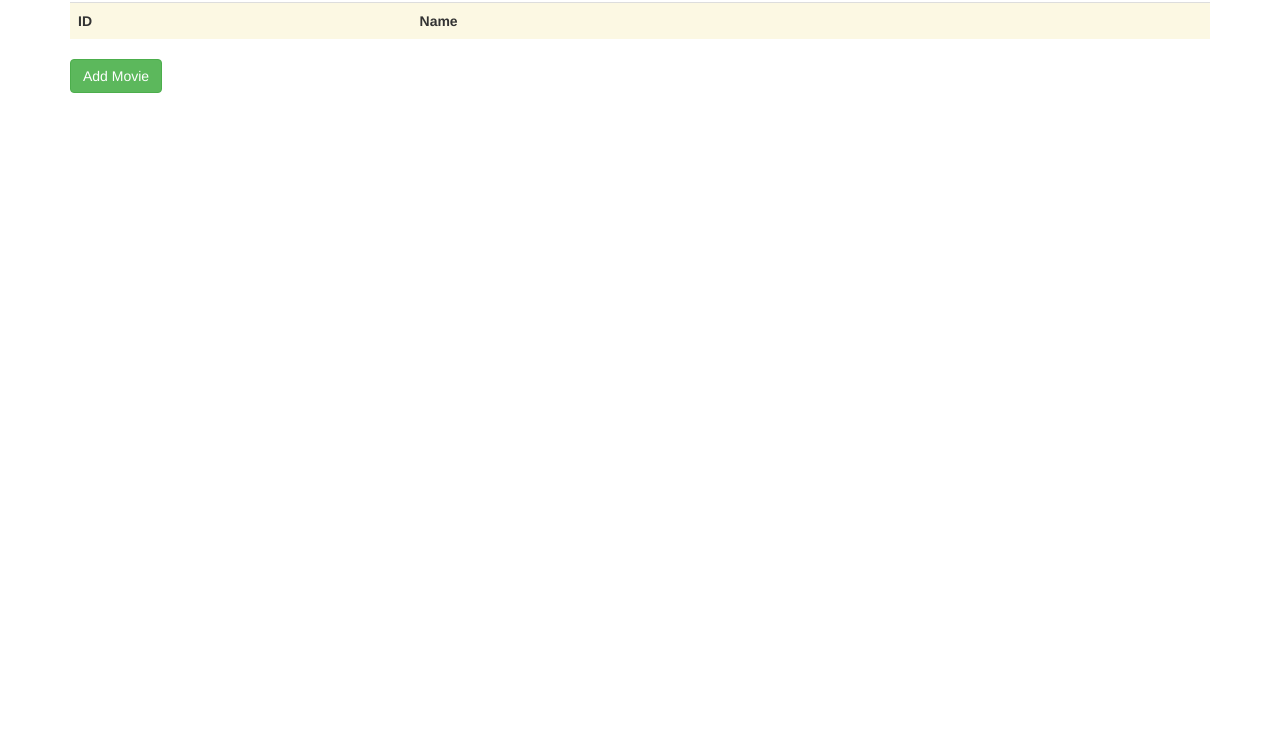
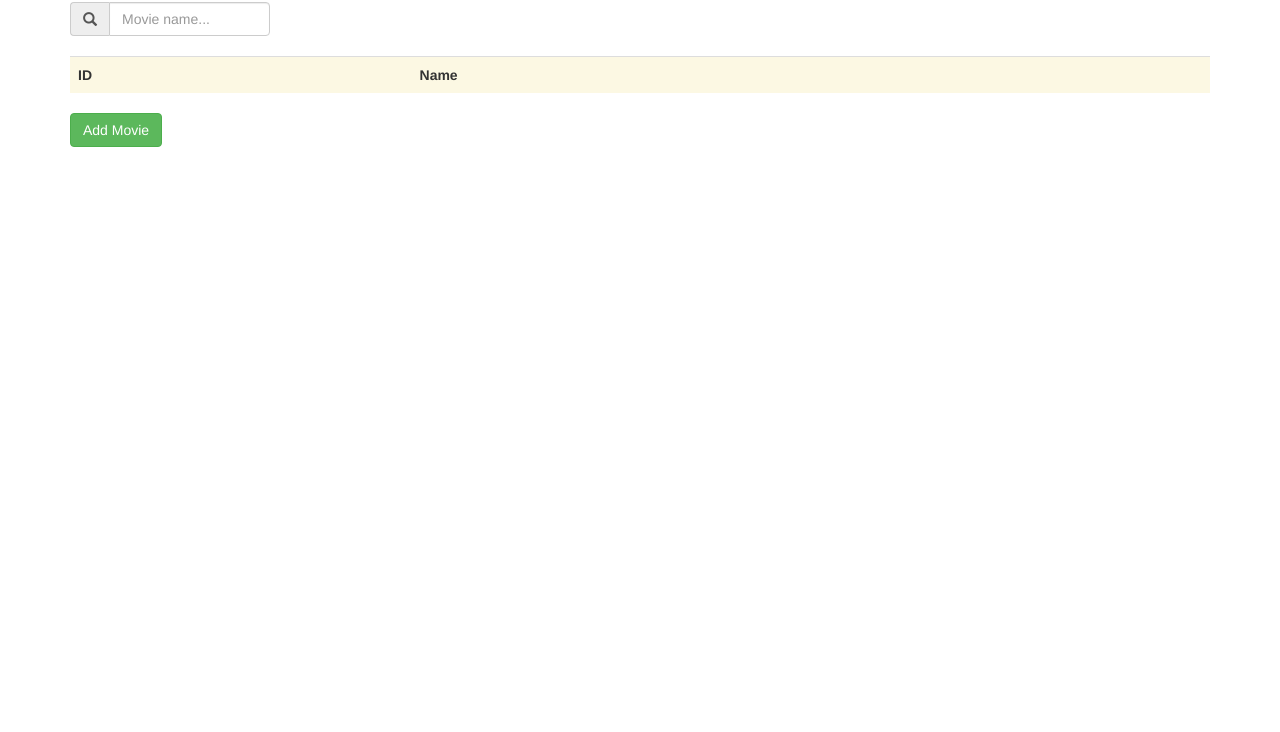
Before and after one commit to froveda/movies-angular-app, a website: page index.html in a window 1280 px wide. Shown: the part 68-800 px from the top of the page. Drawn offline with nearby package versions, Linux system fonts and the light colour scheme; some packages are replaced by stand-ins of ours; no server answers.

Commit message:
Adding filter for movie tittle.

```diff
--- a/app/stylesheets/app.css
+++ b/app/stylesheets/app.css
@@ -11,3 +11,8 @@
   margin-top: 20px;
   float: left;
 }
+
+.grid-search-header{
+	margin-bottom: 20px;
+	width: 200px;
+}
--- a/app/views/movies.html
+++ b/app/views/movies.html
@@ -1,11 +1,17 @@
 <h1>MOVIES APP</h1>
+
+<div class="input-group grid-search-header" >
+    <span class="input-group-addon" id="sizing-addon1"><i class="glyphicon glyphicon-search"></i></span>
+    <input type="text" class="form-control" ng-model="movie.name" placeholder="Movie name...">
+</div>
+
 <table class="table table-hover">
     <tr class="warning">
         <th>ID</th>
         <th>Name</th>
         <th></th>
     </tr>
-    <tr ng-repeat="movie in movies">
+    <tr ng-repeat="movie in movies | filter:movie ">
         <td>{{movie._id}}</td>
         <td>{{movie.name}}</td>
         <td>
```
